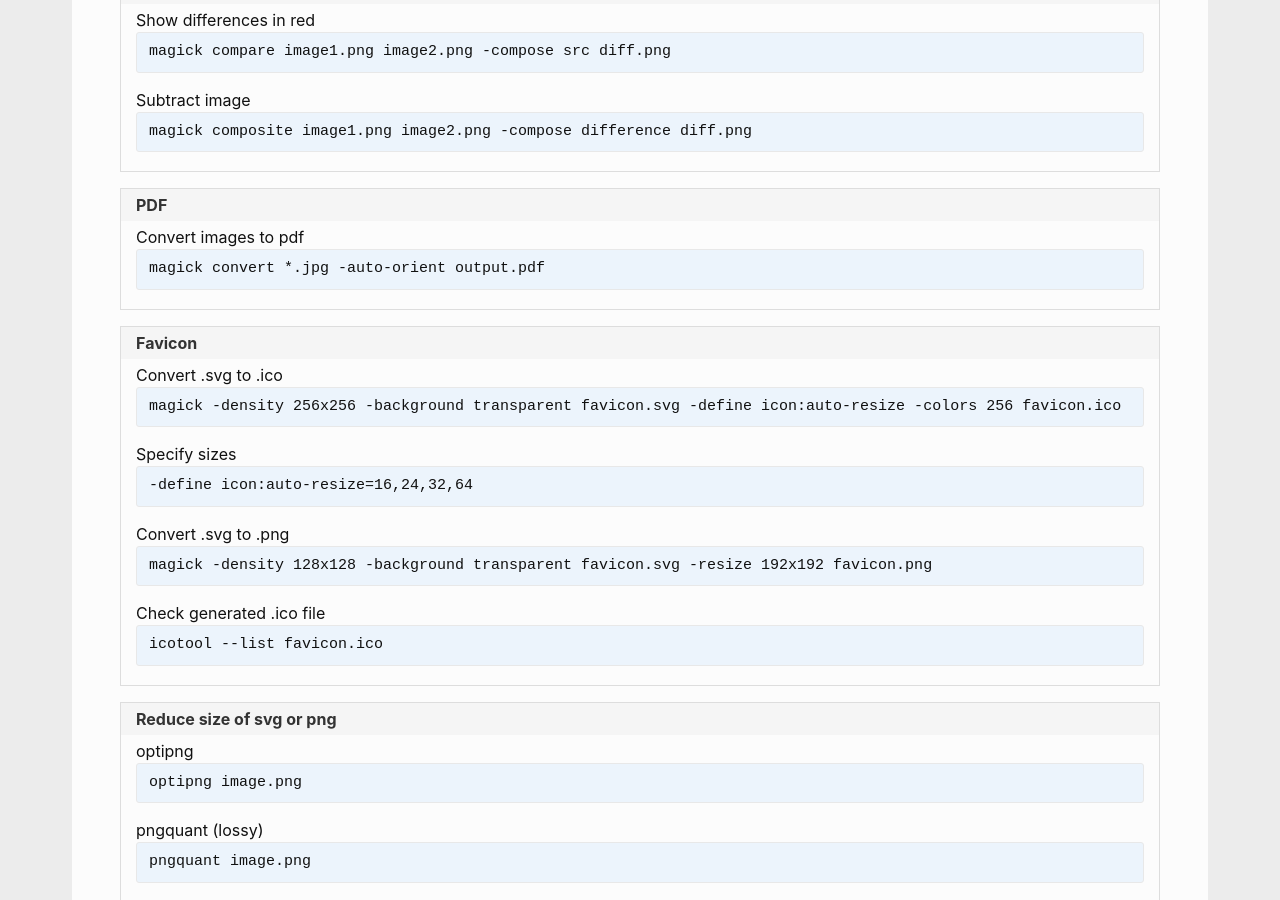
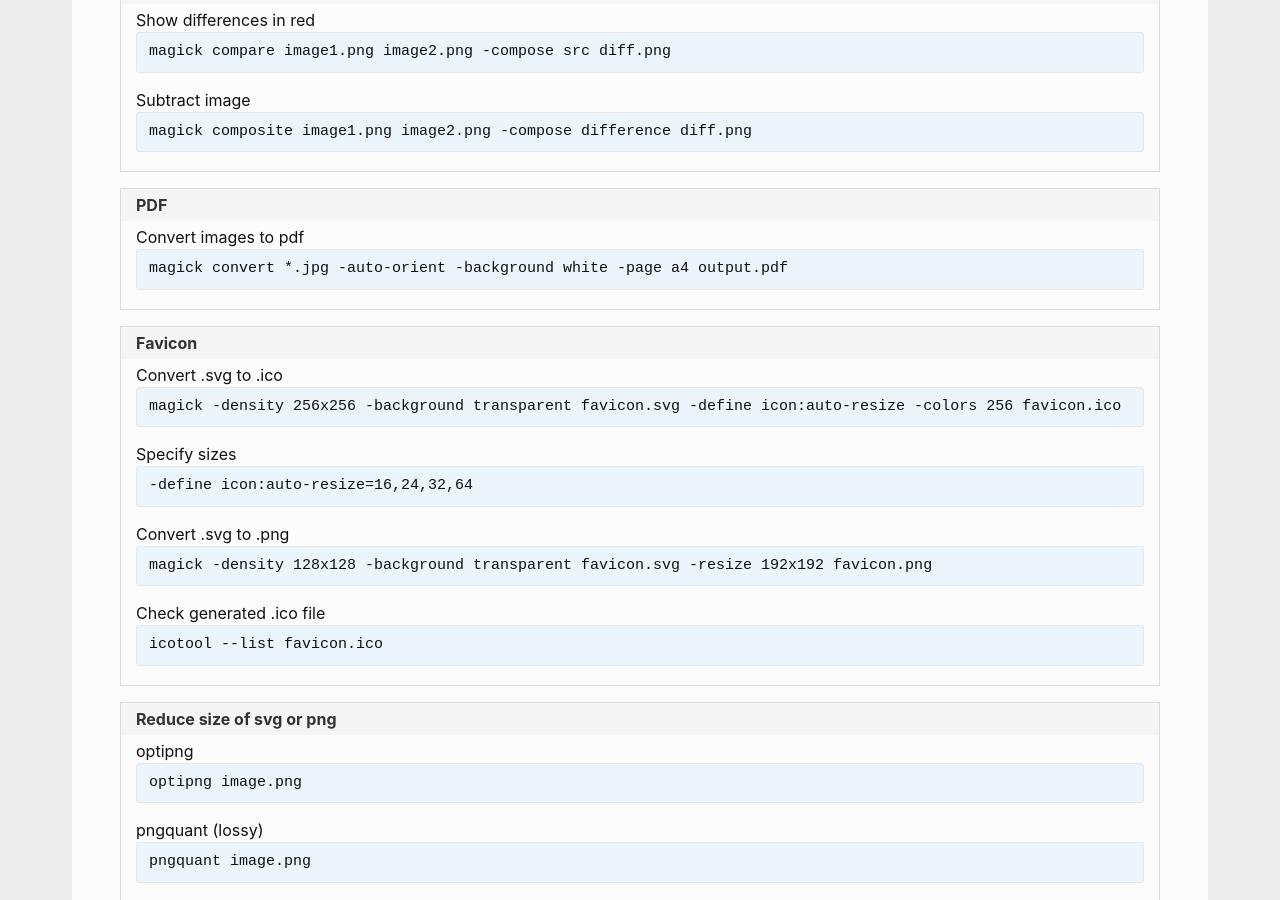
Before and after one commit to andreas-mausch/cheatsheets, a Jekyll site: the page built from _cheatsheets/imagemagick.md, in a window 1280 px wide and 900 px high, scrolled down 1396 px. Built offline with Jekyll 4.4.1, drawn with Linux system fonts in a browser that asks for light colours.

Commit message:
jpgs to pdf: Page format A4

```diff
--- a/_cheatsheets/imagemagick.md
+++ b/_cheatsheets/imagemagick.md
@@ -29,7 +29,7 @@
       Subtract image: "magick composite image1.png image2.png -compose difference diff.png"
   - name: PDF
     commands:
-      Convert images to pdf: magick convert *.jpg -auto-orient output.pdf
+      Convert images to pdf: magick convert *.jpg -auto-orient -background white -page a4 output.pdf
   - name: Favicon
     commands:
       Convert .svg to .ico: magick -density 256x256 -background transparent favicon.svg -define icon:auto-resize -colors 256 favicon.ico
```
